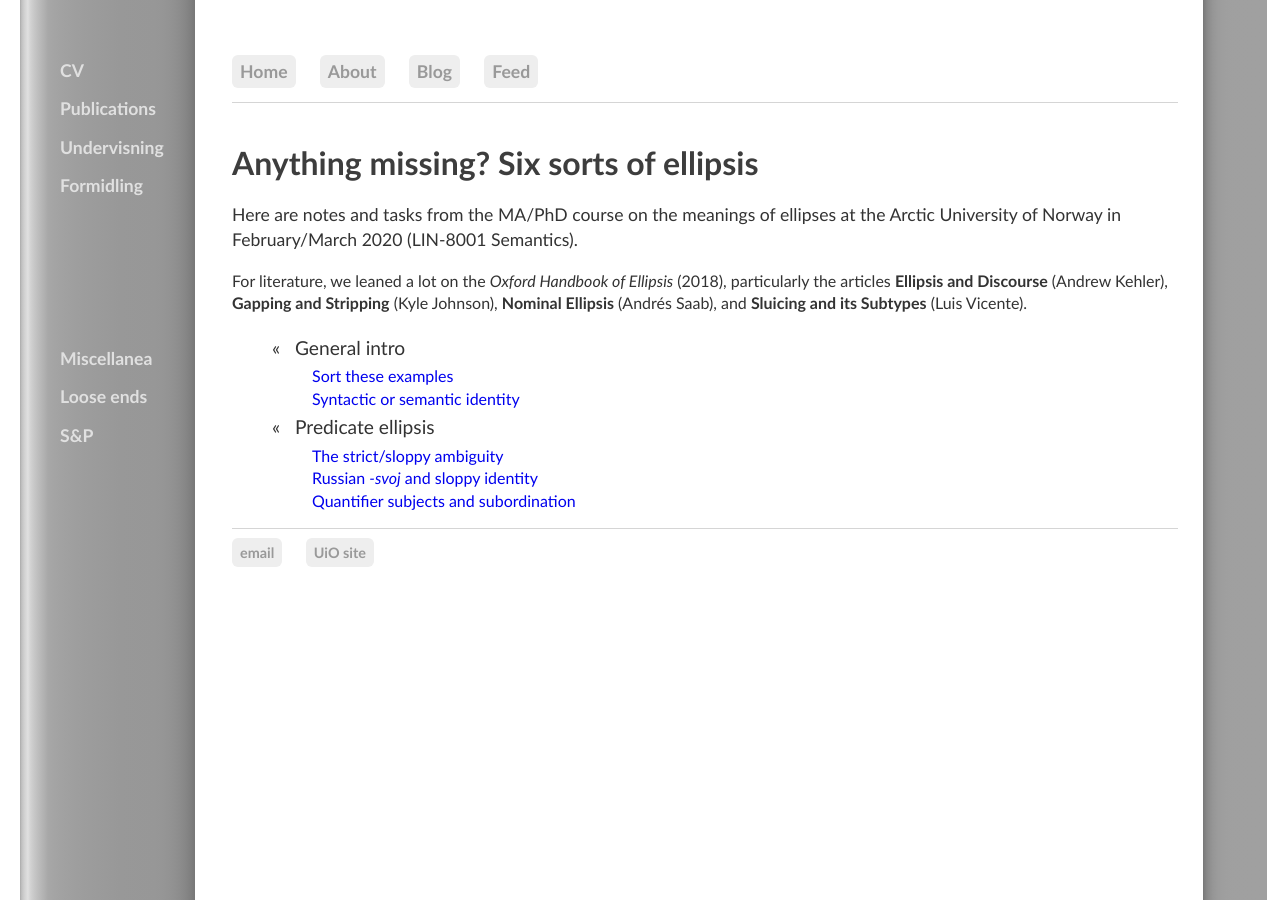
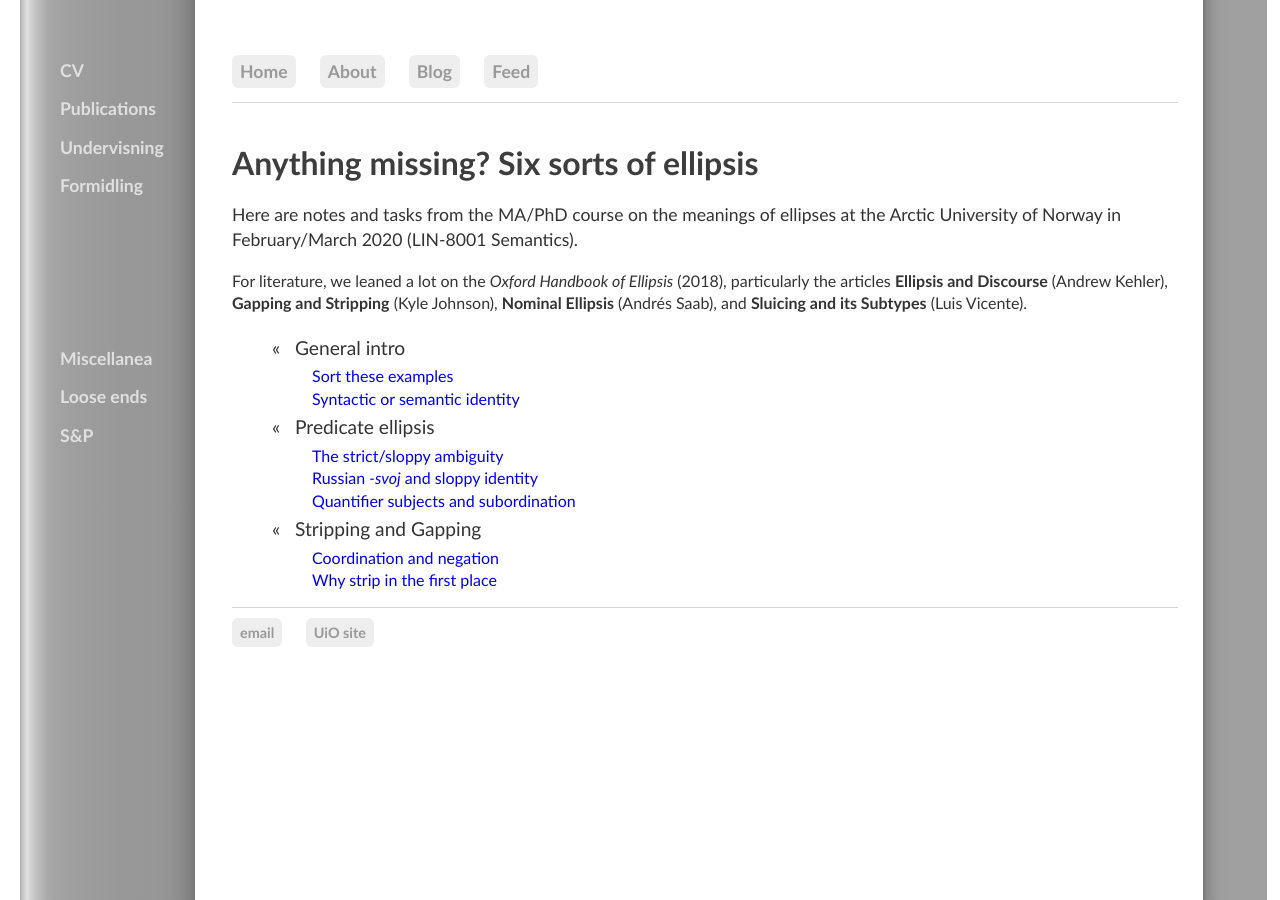
Before and after one commit to kjelljs/kjelljs.github.io, a Jekyll site: the page built from courses/ellipsis/index.html, in a window 1280 px wide. Built offline with Jekyll 4.4.1, drawn with Linux system fonts in a browser that asks for light colours.

Commit message:
Update index.html

```diff
--- a/courses/ellipsis/index.html
+++ b/courses/ellipsis/index.html
@@ -15,4 +15,7 @@
   <li><a href="/courses/ellipsis/unambig.html">The strict/sloppy ambiguity</a></li>
   <li><a href="/courses/ellipsis/svoj.html">Russian <i>-svoj</i> and sloppy identity</a></li>
   <li><a href="/courses/ellipsis/quanti.html">Quantifier subjects and subordination</a></li></ul></li>
+<li id="blogposts">&laquo; &nbsp; Stripping and Gapping</li><ul>
+  <li><a href="/courses/ellipsis/coneg.html">Coordination and negation</a></li>
+  <li><a href="/courses/ellipsis/whystrip.html">Why strip in the first place</a></li></ul></li>
 </ul>
```
